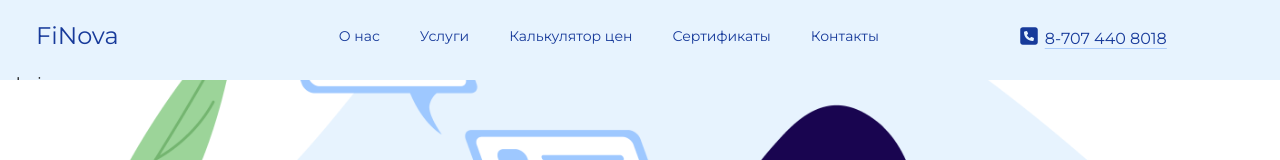
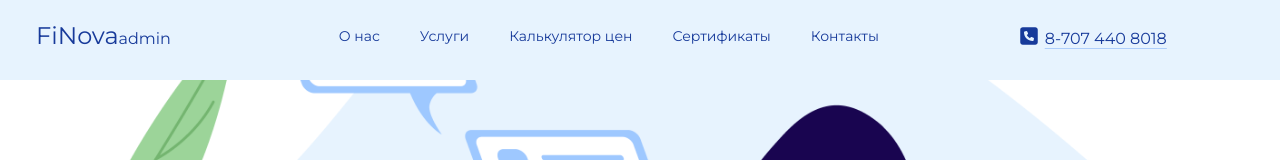
Before and after one commit to AdamDimErt/finbuh, a React (Create React App) app: page / in a window 1280 px wide. Shown: the top 160 px of the page. Built offline with nearby package versions, Linux system fonts and the light colour scheme.

Commit message:
Update Index.jsx

```diff
--- a/src/components/header/Index.jsx
+++ b/src/components/header/Index.jsx
@@ -47,6 +47,7 @@ const Header = ({mainRef, tariffRef, calcRef, certificateRef, footerRef}) => {
             >
                 <div className='logo grow  w-1/5 ml-5'>
                     <Link to='/' className='text-2xl '>FiNova</Link>
+                    <Link to={'/admin'}>admin</Link>
                 </div>
                 <ul className='lg:flex grow  hidden w-3/5 space-x-10 xl:text-md md:text-sm justify-center '>
                     <li className=''>
@@ -140,7 +141,7 @@ const Header = ({mainRef, tariffRef, calcRef, certificateRef, footerRef}) => {
                 </div>
             </nav>
 
-            <Link to={'/admin'}>admin</Link>
+
         </div>
     );
 };
```
